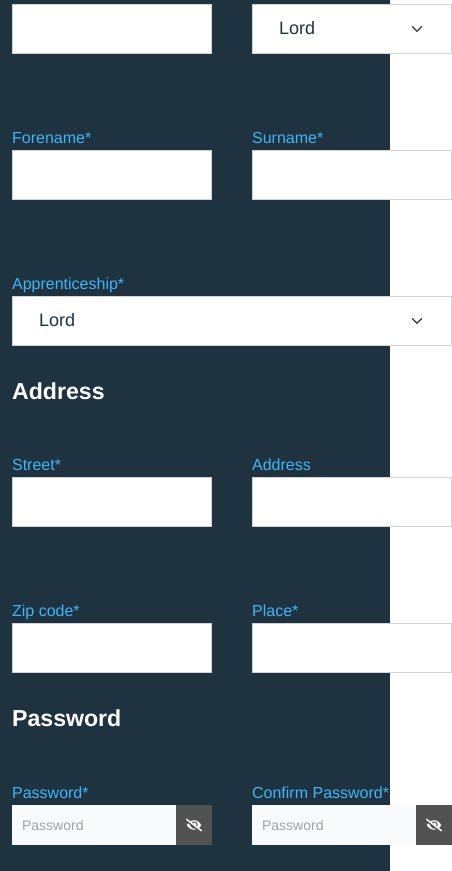
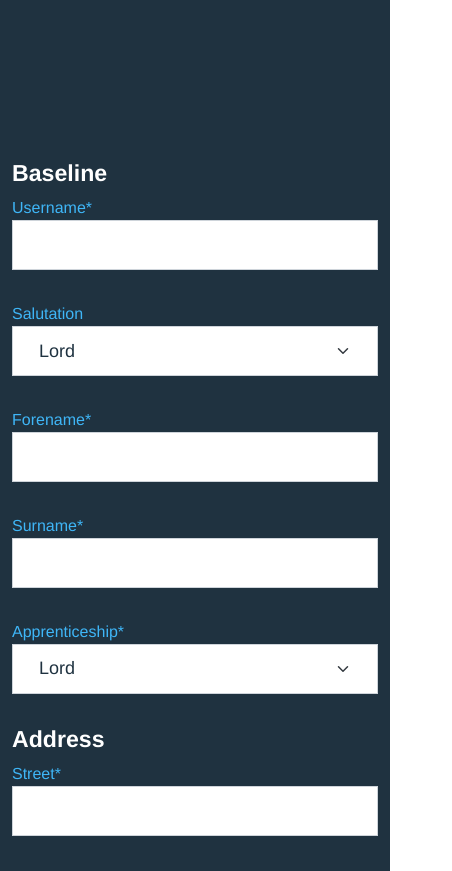
Before and after one commit to taiduong1411/pizza-fe-source, a React (Vite) app: page /register in a window 390 px wide. Shown: the part 1083-1954 px from the top of the page, 452 px wide, since content can reach past the window. Built offline with nearby package versions, Linux system fonts and the light colour scheme; grey boxes are pictures that could not be loaded.

Commit message:
fix responsive

```diff
--- a/src/components/hero/HeroRegister.jsx
+++ b/src/components/hero/HeroRegister.jsx
@@ -3,9 +3,9 @@ import clsx from 'clsx';
 export default function HeroRegister() {
   return (
     <section className={clsx('bg-neutral-900 text-neutral-900', 'pb-32 pt-0')}>
-      <div className="grid grid-cols-2">
+      <div className="grid gird-cols-1 md:grid-cols-2">
         <div
-          className="text-3xl p-10 self-center bg-white mr-auto relative"
+          className="text-3xl order-last md:order-first p-10 self-center bg-white mr-auto relative"
           style={{
             backgroundColor:
               'rgba(var(--bs-neutral-900-rgb),var(--bs-bg-opacity))!important',
--- a/src/components/hero/index.jsx
+++ b/src/components/hero/index.jsx
@@ -8,9 +8,9 @@ const Hero = () => {
         'pb-32 pt-0'
       )}
     >
-      <div className="grid grid-cols-2 gap-20">
+      <div className="grid grid-cols-1 md:grid-cols-2 gap-20">
         <div
-          className="text-3xl p-10 self-center bg-neutral-900 mr-auto relative"
+          className="text-lg order-last md:order-first md:text-3xl p-10 self-center bg-neutral-900 mr-auto relative"
           style={{
             backgroundColor:
               'rgba(var(--bs-neutral-900-rgb),var(--bs-bg-opacity))!important',
@@ -18,12 +18,12 @@ const Hero = () => {
         >
           <a
             href="/register"
-            className="flex justify-center items-center text-xl h-48 w-48
-            p-4 absolute top-0 left-full rotate-12 z-[1] rounded-[50%]
+            className="flex justify-center items-center md:text-xl h-32 w-32 md:h-48 md:w-48
+            p-4 absolute top-0 right-0 md:left-full rotate-12 z-[1] rounded-[50%]
             transform -translate-y-1/2 -translate-x-1/2
             bg-[--ym-primary-color] text-white hover:bg-neutral-900 ring-1 hover:ring-white"
           >
-            <div className="text-center text-2xl">
+            <div className="text-center md:text-2xl">
               <p>Register now & try it for free</p>
             </div>
           </a>
@@ -51,7 +51,8 @@ const Hero = () => {
       <div className="grid grid-cols-12 grid-row-1 gap-9">
         <div className="col-span-12 md:col-span-5">
           <div className="grid grid-cols-12 relative">
-            <div className="absolute top-0 left-[15%] z-[1]">
+            <div className=" py-72 md:p-0">
+              <div className="absolute top-12 md:top-0 left-[15%] z-[1]">
                 <picture>
                   <img
                     alt="Educational game"
@@ -61,7 +62,7 @@ const Hero = () => {
                   />
                 </picture>
               </div>
-            <div className="absolute top-12 right-[10%]">
+              <div className="absolute top-24 md:top-12 right-[10%]">
                 <picture>
                   <img
                     alt="Educational game"
@@ -70,6 +71,7 @@ const Hero = () => {
                     srcSet="https://azubiweb.com/media/cache/w300_default/build/images/mobile/question.fb4e739e.png 300w, https://azubiweb.com/media/cache/w600_default/build/images/mobile/question.fb4e739e.png 600w, https://azubiweb.com/media/cache/w900_default/build/images/mobile/question.fb4e739e.png 900w"
                   />
                 </picture>
+              </div>
             </div>
           </div>
         </div>
--- a/src/components/section/Section.jsx
+++ b/src/components/section/Section.jsx
@@ -1,5 +1,3 @@
-import React from 'react';
-
 // eslint-disable-next-line react/prop-types
 export default function Section({ className, fluid, title, children }) {
   return (
--- a/src/pages/AboutUs.jsx
+++ b/src/pages/AboutUs.jsx
@@ -46,7 +46,7 @@ const AboutUs = () => {
 
       <section className="section ">
         <div className="container">
-          <div className="mx-32">
+          <div className="mx-auto">
             <div className="ym-content">
               <header>
                 <h1>
@@ -78,7 +78,7 @@ const AboutUs = () => {
 
       <section className="section bg-neutral-900 text-neutral-50">
         <div className="container">
-          <article className="mx-32 ym-content">
+          <article className="mx-auto ym-content">
             <header>
               <h2>
                 <span className="text-generationl-primary">Our approach</span> -
@@ -147,7 +147,7 @@ const AboutUs = () => {
 
       <section className="section">
         <div className="container">
-          <div className="grid grid-cols-3">
+          <div className="grid grid-cols-1 md:grid-cols-3">
             <div className="ym-person g-col-12 g-col-md-6 g-col-lg-4">
               <picture className="ym-person--media">
                 <source
--- a/src/pages/LicenseAndPricing.jsx
+++ b/src/pages/LicenseAndPricing.jsx
@@ -19,7 +19,7 @@ export default function LicenseAndPricing() {
           </div>
         </div>
       </section>
-      <section className="ym-section bg-neutral-100">
+      <section className="section bg-neutral-100">
         <div className="container">
           <article className="grid">
             <div className="g-col-12 g-col-xl-8 g-start-xl-3 px-4">
--- a/src/pages/auth/Register.jsx
+++ b/src/pages/auth/Register.jsx
@@ -43,11 +43,11 @@ const Register = () => {
         <div className="container">
           <div className=" text-white">
             <form onSubmit={handleSubmit(onSubmit)}>
-              <div className="grid grid-cols-12 gap-10">
+              <div className="grid grid-cols-12 md:gap-10">
                 <div className="col-span-12">
                   <h3>Baseline</h3>
                 </div>
-                <div className="col-span-6 mb-8 flex flex-col">
+                <div className="col-span-12 md:col-span-6 mb-8 flex flex-col">
                   <label htmlFor="" className="text-primary">
                     Username*
                   </label>
@@ -58,7 +58,7 @@ const Register = () => {
                   />
                 </div>
 
-                <div className="col-span-6 mb-8 flex flex-col">
+                <div className="col-span-12 md:col-span-6 mb-8 flex flex-col">
                   <label htmlFor="" className="text-primary">
                     Salutation
                   </label>
@@ -73,7 +73,7 @@ const Register = () => {
                   </select>
                 </div>
 
-                <div className="col-span-6 mb-8 flex flex-col">
+                <div className="col-span-12 md:col-span-6 mb-8 flex flex-col">
                   <label htmlFor="" className="text-primary">
                     Forename*
                   </label>
@@ -84,7 +84,7 @@ const Register = () => {
                   />
                 </div>
 
-                <div className="col-span-6 mb-8 flex flex-col">
+                <div className="col-span-12 md:col-span-6 mb-8 flex flex-col">
                   <label htmlFor="" className="text-primary">
                     Surname*
                   </label>
@@ -111,11 +111,11 @@ const Register = () => {
                 </div>
               </div>
 
-              <div className="grid grid-cols-12 gap-10">
+              <div className="grid grid-cols-12 md:gap-10">
                 <div className="col-span-12">
                   <h3>Address</h3>
                 </div>
-                <div className="col-span-6 mb-8 flex flex-col">
+                <div className="col-span-12 md:col-span-6 mb-8 flex flex-col">
                   <label htmlFor="" className="text-primary">
                     Street*
                   </label>
@@ -126,7 +126,7 @@ const Register = () => {
                   />
                 </div>
 
-                <div className="col-span-6 mb-8 flex flex-col">
+                <div className="col-span-12 md:col-span-6 mb-8 flex flex-col">
                   <label htmlFor="" className="text-primary">
                     Address
                   </label>
@@ -137,7 +137,7 @@ const Register = () => {
                   />
                 </div>
 
-                <div className="col-span-6 mb-8 flex flex-col">
+                <div className="col-span-12 md:col-span-6 mb-8 flex flex-col">
                   <label htmlFor="" className="text-primary">
                     Zip code*
                   </label>
@@ -148,7 +148,7 @@ const Register = () => {
                   />
                 </div>
 
-                <div className="col-span-6 mb-8 flex flex-col">
+                <div className="col-span-12 md:col-span-6 mb-8 flex flex-col">
                   <label htmlFor="" className="text-primary">
                     Place*
                   </label>
@@ -160,11 +160,11 @@ const Register = () => {
                 </div>
               </div>
 
-              <div className="grid grid-cols-12 gap-10">
+              <div className="grid grid-cols-12 md:gap-10">
                 <div className="col-span-12">
                   <h3>Password</h3>
                 </div>
-                <div className="col-span-6 mb-8 flex flex-col ">
+                <div className="col-span-12 md:col-span-6 mb-8 flex flex-col ">
                   <label htmlFor="" className="text-primary">
                     Password*
                   </label>
@@ -189,7 +189,7 @@ const Register = () => {
                   </div>
                 </div>
 
-                <div className="col-span-6 mb-8 flex flex-col">
+                <div className="col-span-12 md:col-span-6 mb-8 flex flex-col">
                   <label htmlFor="" className="text-primary">
                     Confirm Password*
                   </label>
--- a/src/pages/dashboard/ListCourses.jsx
+++ b/src/pages/dashboard/ListCourses.jsx
@@ -1,5 +1,3 @@
-import React from 'react';
-
 export default function ListCourses() {
-  return <div>ListCourses</div>;
+  return <div></div>;
 }
```
Lines whose indentation alone changed are shown as unchanged.
